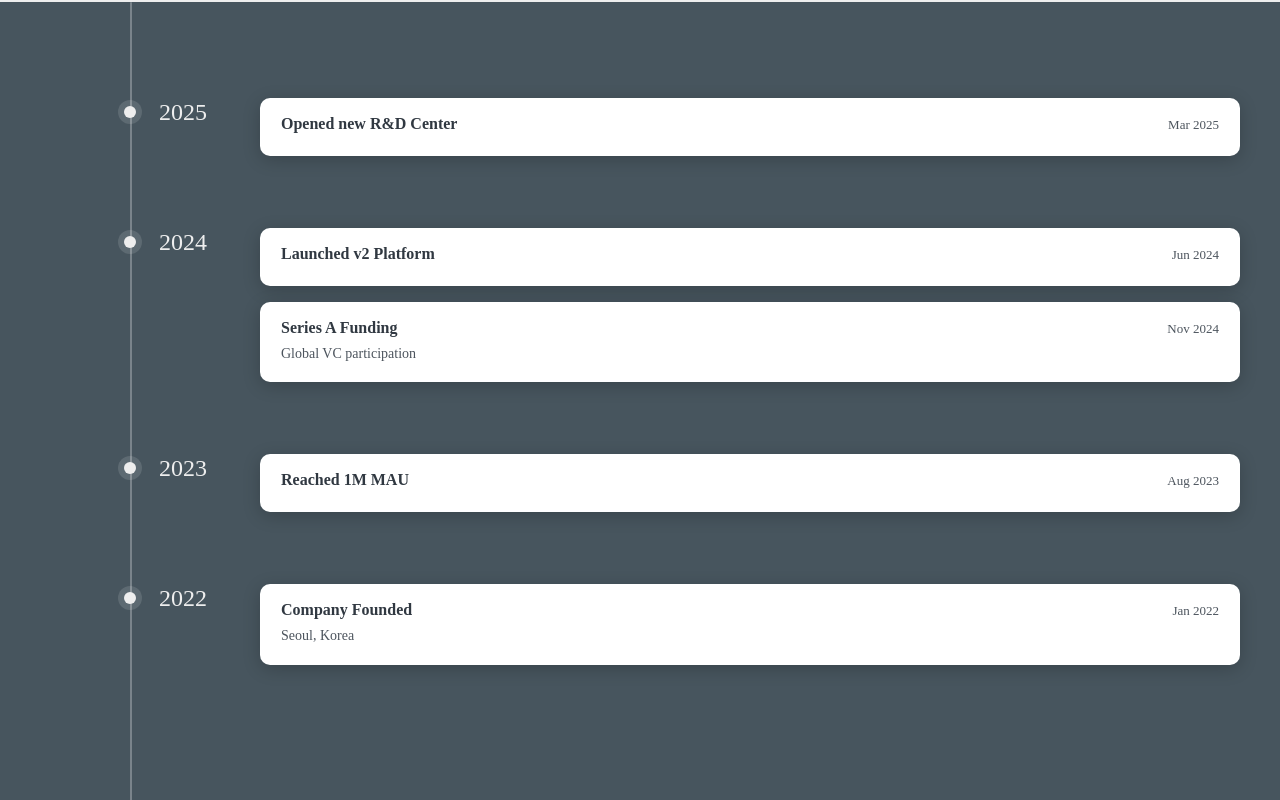
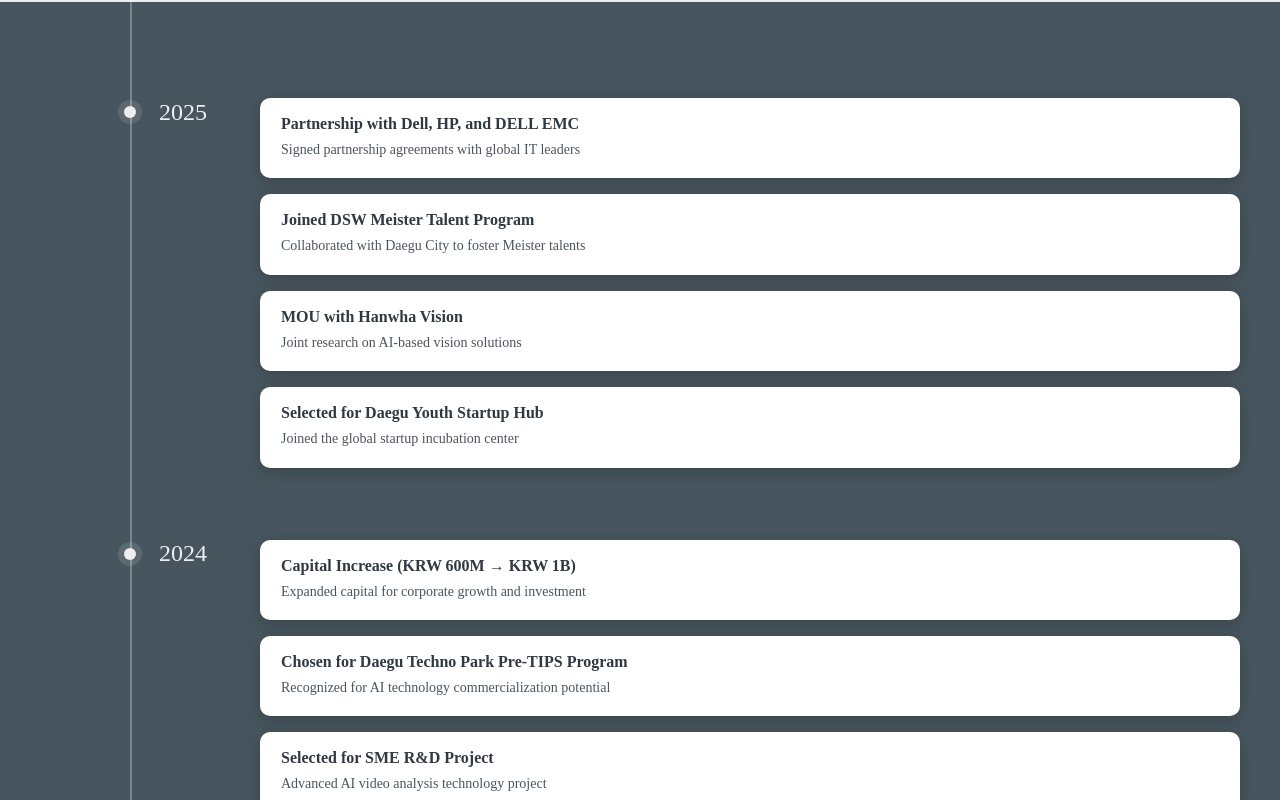
Before and after one commit to Bigtablet/bigtablet-homepage-web, a Next.js app: page /en/about in a window 1280 px wide. Shown: the part 1060-1860 px from the top of the page. Built offline with nearby package versions, Linux system fonts and the light colour scheme; no server answers.

Commit message:
fix: history

```diff
--- a/messages/en.json
+++ b/messages/en.json
@@ -224,6 +224,86 @@
         "description": "At Bigtablet, our team constantly reflects, \nquestions, and refines. Through this process, we \nstrive to provide clients and users with more \nconvenient and tailored analytics services. We go \nbeyond simple data collection and analysis, \nmoving forward each day in pursuit of the deeper \nvalue that lies beyond"
       }
     },
+    "history": {
+      "2025": [
+        {
+          "id": "2025-01",
+          "title": "Partnership with Dell, HP, and DELL EMC",
+          "description": "Signed partnership agreements with global IT leaders"
+        },
+        {
+          "id": "2025-02",
+          "title": "Joined DSW Meister Talent Program",
+          "description": "Collaborated with Daegu City to foster Meister talents"
+        },
+        {
+          "id": "2025-03",
+          "title": "MOU with Hanwha Vision",
+          "description": "Joint research on AI-based vision solutions"
+        },
+        {
+          "id": "2025-04",
+          "title": "Selected for Daegu Youth Startup Hub",
+          "description": "Joined the global startup incubation center"
+        }
+      ],
+      "2024": [
+        {
+          "id": "2024-12",
+          "title": "Selected as 2024 D.U.N.S Family Company",
+          "description": "Registered under global certification agency D&B"
+        },
+        {
+          "id": "2024-10",
+          "title": "ISO Certification (9001, 14001, 45001)",
+          "description": "Achieved major international certifications"
+        },
+        {
+          "id": "2024-08",
+          "title": "Selected for SME R&D Project",
+          "description": "Advanced AI video analysis technology project"
+        },
+        {
+          "id": "2024-06",
+          "title": "Chosen for Daegu Techno Park Pre-TIPS Program",
+          "description": "Recognized for AI technology commercialization potential"
+        },
+        {
+          "id": "2024-04",
+          "title": "Capital Increase (KRW 600M → KRW 1B)",
+          "description": "Expanded capital for corporate growth and investment"
+        }
+      ],
+      "2023": [
+        {
+          "id": "2023-09",
+          "title": "Technology Transfer from KIMM",
+          "description": "Adopted smart camera vision technology"
+        },
+        {
+          "id": "2023-07",
+          "title": "Established Industry-Academia Research Center",
+          "description": "Opened dedicated AI vision analysis lab"
+        },
+        {
+          "id": "2023-04",
+          "title": "Graduated from Youth Startup Academy",
+          "description": "Completed 3rd cohort and selected as excellent company"
+        }
+      ],
+      "2022": [
+        {
+          "id": "2022-09",
+          "title": "Selected for Youth Startup Academy",
+          "description": "Recognized for AI-powered video analysis innovation"
+        },
+        {
+          "id": "2022-01",
+          "title": "Founded Bigtablet Inc.",
+          "description": "Headquarters established in Daegu Scale-up Hub"
+        }
+      ]
+    },
     "team": {
       "title": "The People of Bigtablet",
       "description": "Introducing the team shaping the future of bigtablet together.",
--- a/messages/ko.json
+++ b/messages/ko.json
@@ -224,6 +224,86 @@
         "description": "빅태블릿은 끊임없이 고민하고, 질문하며, 개선합니다. \n이 과정을 통해 고객과 사용자에게 더욱 편리하고 맞춤화된 \n분석 서비스를 제공합니다. \n단순한 데이터 수집과 분석을 넘어, 더 깊은 가치를 향해 나아갑니다."
       }
     },
+    "history": {
+      "2025": [
+        {
+          "id": "2025-01",
+          "title": "Dell, HP, DELL EMC와의 파트너십 체결",
+          "description": "글로벌 메이저 IT 기업들과 협업 협정 체결"
+        },
+        {
+          "id": "2025-02",
+          "title": "DSW Meister 인재 육성 프로그램 협약",
+          "description": "대구시 주관 마이스터 인재 양성 협약 체결"
+        },
+        {
+          "id": "2025-03",
+          "title": "Hanwha Vision과의 협력 MOU 체결",
+          "description": "AI 기반 비전 솔루션 공동 연구"
+        },
+        {
+          "id": "2025-04",
+          "title": "대구청년창업허브 입주 기업 선정",
+          "description": "글로벌 스타트업 성장 지원센터 입주"
+        }
+      ],
+      "2024": [
+        {
+          "id": "2024-12",
+          "title": "2024 D.U.N.S Family Company 선정",
+          "description": "국제 인증 기관 D&B 등록"
+        },
+        {
+          "id": "2024-10",
+          "title": "대구시 비전창업센터 입주 및 ISO 인증 획득",
+          "description": "ISO 9001, 14001, 45001 인증 취득"
+        },
+        {
+          "id": "2024-08",
+          "title": "중소벤처기업부 R&D 과제 선정",
+          "description": "AI 영상 분석 기술 고도화 과제 수행"
+        },
+        {
+          "id": "2024-06",
+          "title": "대구테크노파크 Pre-TIPS 선정",
+          "description": "TIPS 연계형 AI 기술 스타트업 육성 프로그램 선정"
+        },
+        {
+          "id": "2024-04",
+          "title": "자본금 증액 (6억 원 → 10억 원)",
+          "description": "기업 성장 및 투자 유치를 위한 자본금 확충"
+        }
+      ],
+      "2023": [
+        {
+          "id": "2023-09",
+          "title": "KIMM 기술이전 계약 체결",
+          "description": "AI 영상 기반 스마트카메라 기술 이전"
+        },
+        {
+          "id": "2023-07",
+          "title": "산학협력연구소 설립",
+          "description": "AI 비전 분석 전문 연구소 개소"
+        },
+        {
+          "id": "2023-04",
+          "title": "청년창업사관학교 졸업",
+          "description": "3기 졸업 및 우수기업 선정"
+        }
+      ],
+      "2022": [
+        {
+          "id": "2022-09",
+          "title": "중소벤처기업진흥공단 청년창업사관학교 선정",
+          "description": "AI 기반 영상 분석 기술 스타트업 선정"
+        },
+        {
+          "id": "2022-01",
+          "title": "빅태블릿 주식회사 설립",
+          "description": "대구광역시 동구 스케일업허브 본사 설립"
+        }
+      ]
+    },
     "team": {
       "title": "빅태블릿의 사람들",
       "description": "함께 빅태블릿의 미래를 만들어가는 팀을 소개합니다.",
--- a/src/app/[locale]/about/page.tsx
+++ b/src/app/[locale]/about/page.tsx
@@ -3,27 +3,42 @@
 import "./style.scss";
 import Template from "src/components/common/template";
 import Introduce from "src/components/about/introduce";
-import {HistoryItemType} from "src/types/about/history.type";
 import History from "src/components/about/history";
 import Team from "src/components/about/team";
+import type { HistoryItemType } from "src/types/about/history.type";
+import { useMessages } from "next-intl";
 
-const SAMPLE: HistoryItemType[] = [
-    { id: "2025-03", year: 2025, title: "Opened new R&D Center", dateLabel: "Mar 2025" },
-    { id: "2024-11", year: 2024, title: "Series A Funding", description: "Global VC participation", dateLabel: "Nov 2024" },
-    { id: "2024-06", year: 2024, title: "Launched v2 Platform", dateLabel: "Jun 2024" },
-    { id: "2023-08", year: 2023, title: "Reached 1M MAU", dateLabel: "Aug 2023" },
-    { id: "2022-01", year: 2022, title: "Company Founded", description: "Seoul, Korea", dateLabel: "Jan 2022" },
-];
+type HistoryRaw = {
+    id: string;
+    title: string;
+    description?: string;
+    dateLabel?: string;
+};
 
 const About = () => {
+    const messages = useMessages() as any;
+
+    const historyByYear = (messages?.about?.history ?? {}) as Record<string, HistoryRaw[]>;
+
+    const items: HistoryItemType[] = Object.entries(historyByYear).flatMap(
+        ([year, list]) =>
+            (Array.isArray(list) ? list : []).map((it) => ({
+                id: it.id,
+                year: Number(year),
+                title: it.title,
+                description: it.description,
+                dateLabel: it.dateLabel,
+            }))
+    );
+
     return (
         <Template>
             <Introduce sectionKey="section1" />
             <Introduce sectionKey="section2" reverse />
-            <History items={SAMPLE} />
+            <History items={items} />
             <Team />
         </Template>
-    )
-}
+    );
+};
 
 export default About;
```
